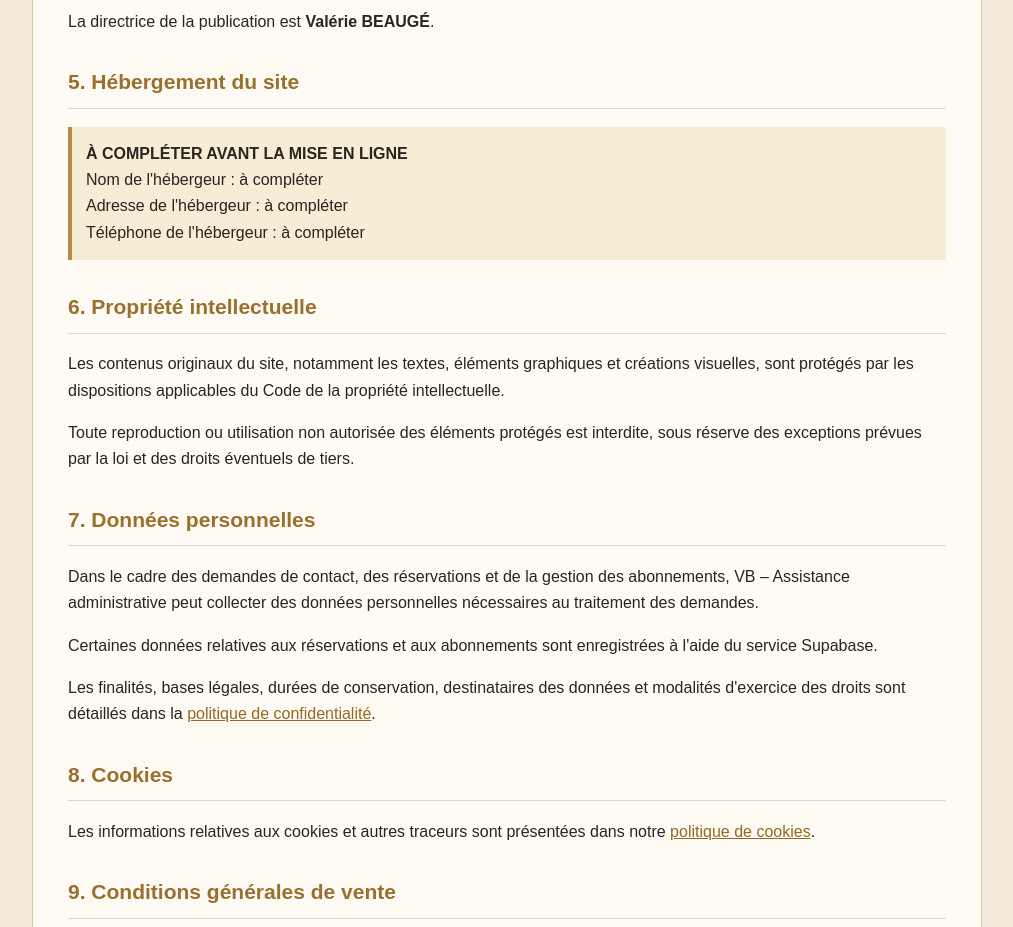
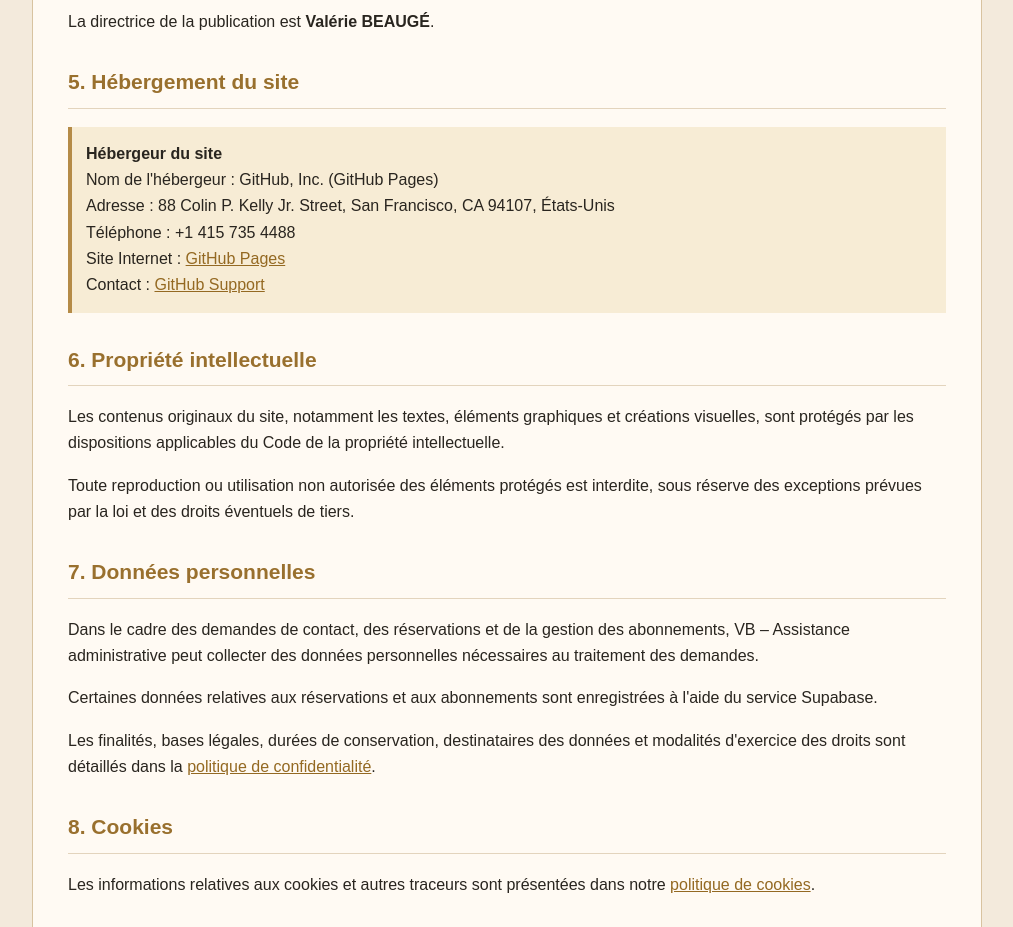
Before and after one commit to vb-assistance-administrative/vb-site, a plain HTML site: page mentions-legales.html in a window 1280 px wide. Shown: the part 1140-2067 px from the top of the page, without its empty margins (133-1146 px from the left). Drawn offline with Linux system fonts and the light colour scheme.

Commit message:
Add files via upload

```diff
--- a/mentions-legales.html
+++ b/mentions-legales.html
@@ -163,12 +163,15 @@
 
   <h2>5. Hébergement du site</h2>
 
-  <p class="important">
-    <strong>À COMPLÉTER AVANT LA MISE EN LIGNE</strong><br>
-    Nom de l'hébergeur : à compléter<br>
-    Adresse de l'hébergeur : à compléter<br>
-    Téléphone de l'hébergeur : à compléter
-  </p>
+ <p class="important">
+    <strong>Hébergeur du site</strong><br>
+    Nom de l'hébergeur : GitHub, Inc. (GitHub Pages)<br>
+    Adresse : 88 Colin P. Kelly Jr. Street,
+    San Francisco, CA 94107, États-Unis<br>
+    Téléphone : +1 415 735 4488<br>
+    Site Internet : <a href="https://pages.github.com/">GitHub Pages</a><br>
+    Contact : <a href="https://support.github.com/">GitHub Support</a>
+</p>
 
   <h2>6. Propriété intellectuelle</h2>
 
```
